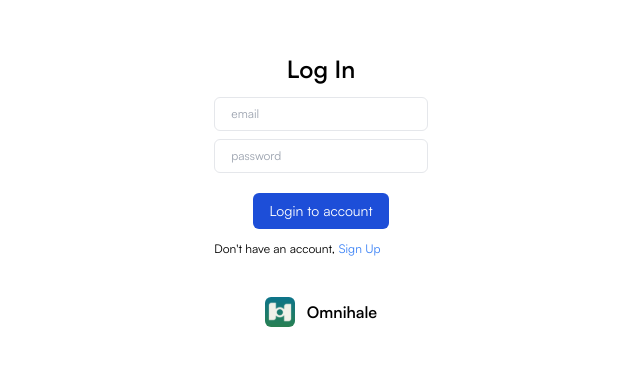
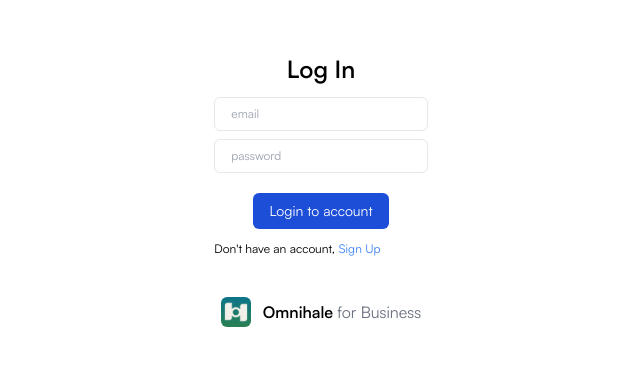
Before and after one commit to omnihale-inc/omnihale-business, a Next.js app: page /auth in a window 1280 px wide. Shown: the part 204-570 px from the top of the page, without its empty margins (319-959 px from the left). Built offline with nearby package versions, Linux system fonts and the light colour scheme.

Commit message:
feat: change from omnihale to omnihale for business

```diff
--- a/src/app/configure-appointment/page.tsx
+++ b/src/app/configure-appointment/page.tsx
@@ -189,7 +189,8 @@ function ConfigureAppointmentPage() {
           height={30}
           className="mr-3 rounded-md"
         />
-        <p className="font-semibold">Omnihale</p>
+        <p className="font-semibold mr-1">Omnihale</p>
+        <p className="text-gray-500">for Business</p>
       </div>
     </main>
   ) : (
--- a/src/components/Login.tsx
+++ b/src/components/Login.tsx
@@ -82,7 +82,8 @@ const Login = ({
             height={30}
             className="mr-3 rounded-md"
           />
-          <p className="font-semibold">Omnihale</p>
+          <p className="font-semibold mr-1">Omnihale</p>
+          <p className="text-gray-500">for Business</p>
         </div>
       </div>
     </section>
--- a/src/components/SignUp.tsx
+++ b/src/components/SignUp.tsx
@@ -104,7 +104,8 @@ const SignUp = ({
             height={30}
             className="mr-3 rounded-md"
           />
-          <p className="font-semibold">Omnihale</p>
+          <p className="font-semibold mr-1">Omnihale</p>
+          <p className="text-gray-500">for Business</p>
         </div>
       </div>
     </section>
```
Also changed, not shown: 1 other file (tests, documents, lock files or other folders).
